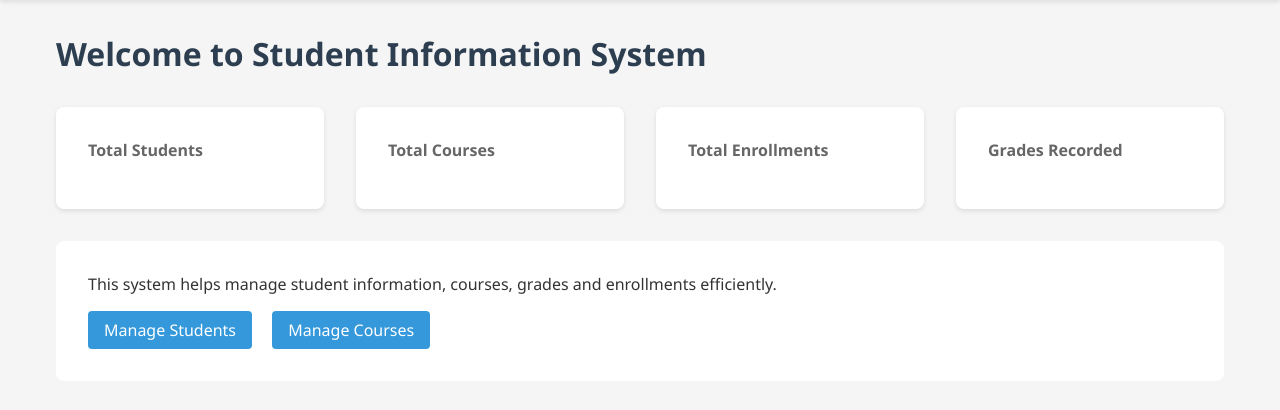
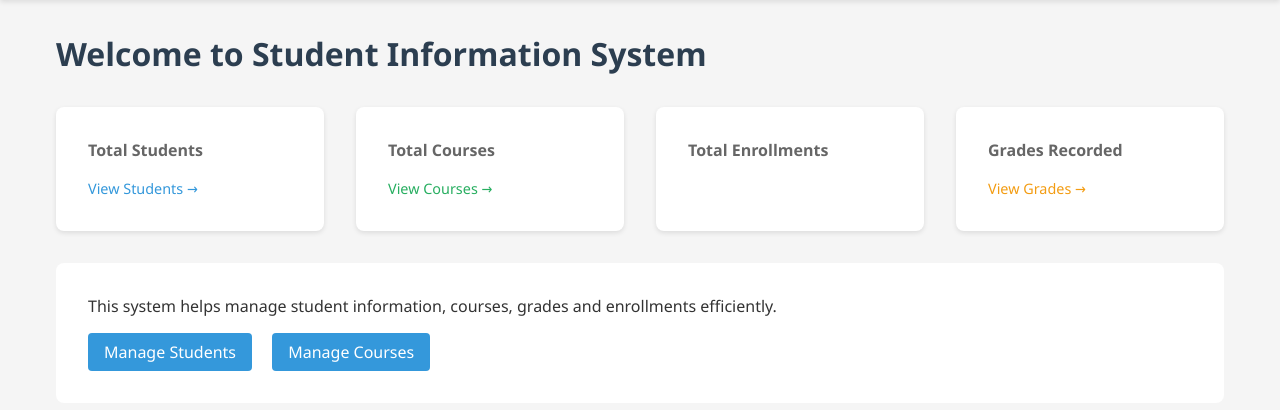
Before and after one commit to KhadijaAli123/Student-Information-System, a Flask app: template templates/index.html in a window 1280 px wide. Shown: the part 54-464 px from the top of the page. Run offline with Flask 3, Linux system fonts and the light colour scheme; the template is opened without the code that fills it, so the values that code supplies are empty.

Commit message:
Day 4.10: Enhanced dashboard with interactive links and improved statistics display for easier navigation

```diff
--- a/templates/index.html
+++ b/templates/index.html
@@ -9,11 +9,13 @@
     <div style="background: white; padding: 2rem; border-radius: 8px; box-shadow: 0 2px 5px rgba(0,0,0,0.1);">
         <h2 style="font-size: 1rem; color: #666;">Total Students</h2>
         <p style="font-size: 2.5rem; color: #3498db; font-weight: bold;">{{ total_students }}</p>
+        <a href="/students" style="font-size: 0.9rem; color: #3498db; text-decoration: none;">View Students →</a>
     </div>
 
     <div style="background: white; padding: 2rem; border-radius: 8px; box-shadow: 0 2px 5px rgba(0,0,0,0.1);">
         <h2 style="font-size: 1rem; color: #666;">Total Courses</h2>
         <p style="font-size: 2.5rem; color: #27ae60; font-weight: bold;">{{ total_courses }}</p>
+        <a href="/courses" style="font-size: 0.9rem; color: #27ae60; text-decoration: none;">View Courses →</a>
     </div>
 
     <div style="background: white; padding: 2rem; border-radius: 8px; box-shadow: 0 2px 5px rgba(0,0,0,0.1);">
@@ -24,6 +26,7 @@
     <div style="background: white; padding: 2rem; border-radius: 8px; box-shadow: 0 2px 5px rgba(0,0,0,0.1);">
         <h2 style="font-size: 1rem; color: #666;">Grades Recorded</h2>
         <p style="font-size: 2.5rem; color: #f39c12; font-weight: bold;">{{ total_grades }}</p>
+        <a href="/grades" style="font-size: 0.9rem; color: #f39c12; text-decoration: none;">View Grades →</a>
     </div>
 </div>
 
```
